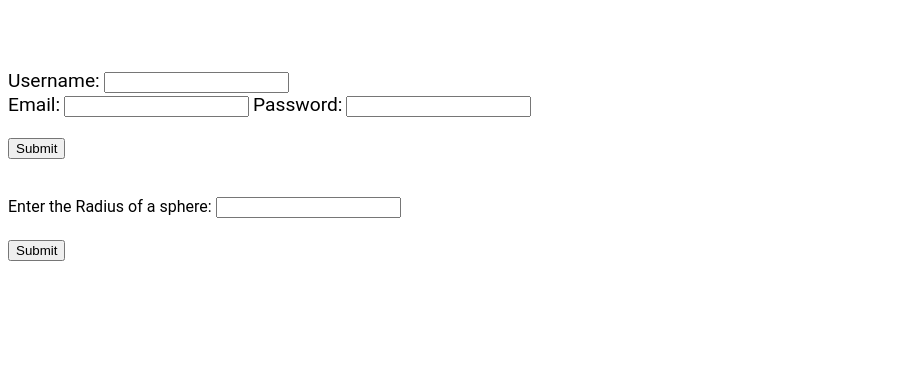
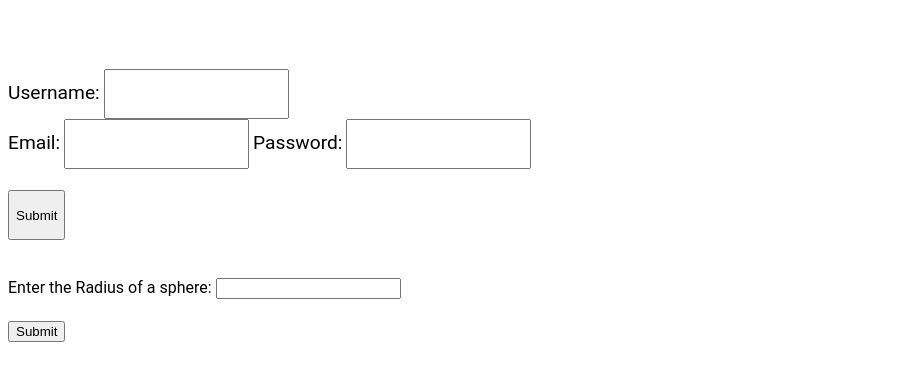
Before and after one commit to abrahym-cuny-ttp-SU20/Assignment-4, a plain HTML site: page index.html in a window 1280 px wide. Shown: the part 321-702 px from the top of the page, without its empty margins (0-921 px from the left). Drawn offline with Linux system fonts and the light colour scheme.

Commit message:
Added styling to input

```diff
--- a/style.css
+++ b/style.css
@@ -48,5 +48,5 @@ form > label {
 }
 
 form > input {
-	height: ;
+	height: 50px;
 }
```
